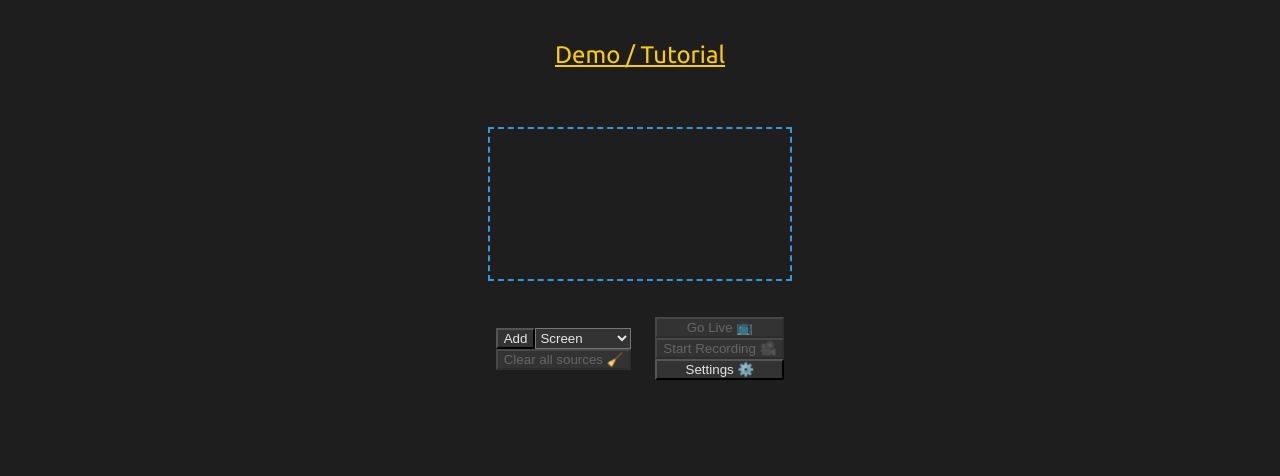
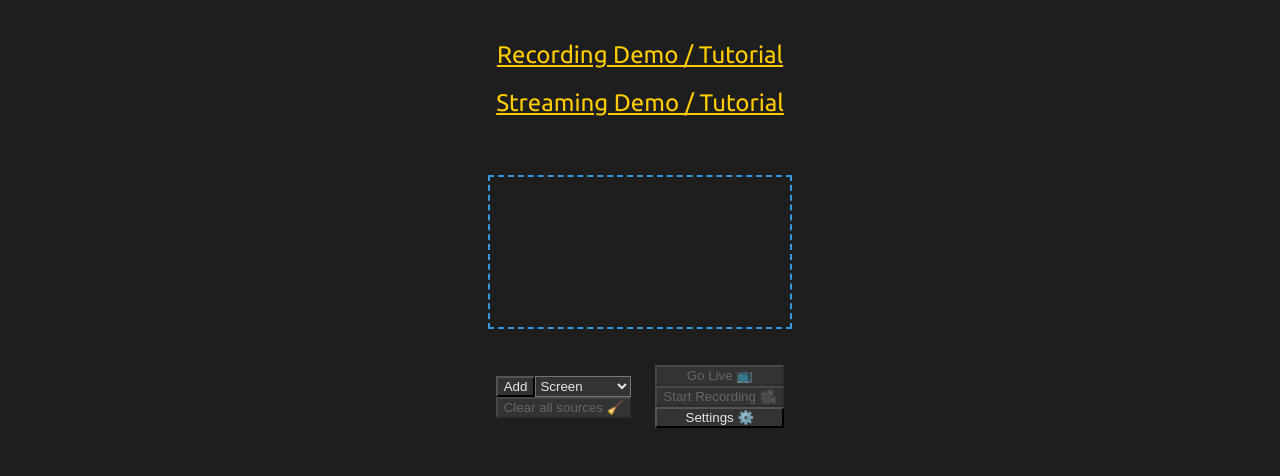
Before and after one commit to tobycm/obs-on-browser, a website built with Vite: page web/index.html in a window 1280 px wide. Shown: the part 65-541 px from the top of the page. Built offline with nearby package versions, Linux system fonts and the light colour scheme; what typescript-event-target would draw is missing.

Commit message:
update new recording demo yay

```diff
--- a/web/index.html
+++ b/web/index.html
@@ -26,7 +26,8 @@
     <!-- <img src="/favicon.svg" alt="OBB - OBS on the Browser logo" style="height: 10vh; margin-top: 2rem" /> -->
     <h1 style="margin-bottom: 1.5rem">OBB - OBS on the Browser</h1>
 
-    <a href="https://youtu.be/6pOYhUaqFQc">Demo / Tutorial</a>
+    <a href="https://youtu.be/3uk1x6EWhrw">Recording Demo / Tutorial</a>
+    <a href="https://youtu.be/6pOYhUaqFQc">Streaming Demo / Tutorial</a>
 
     <video id="stream" autoplay playsinline muted></video>
 
```
